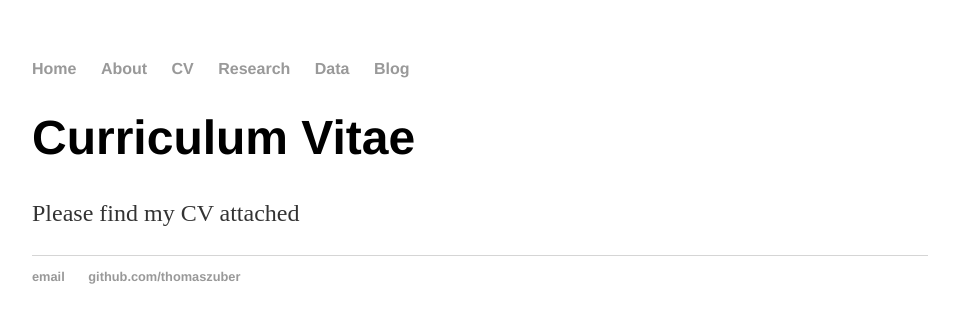
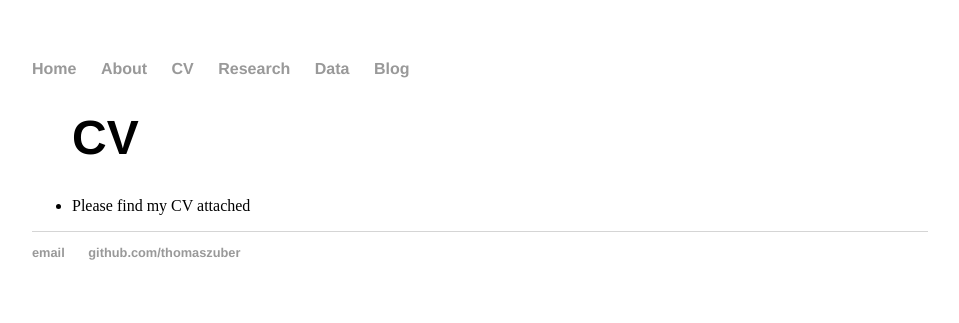
Before and after one commit to thomaszuber/thomaszuber.github.io, a Jekyll site: the page built from cv/index.html, in a window 1280 px wide. Shown: the top 323 px of the page, without its empty margins (160-1119 px from the left). Built offline with Jekyll 4.4.1, drawn with Linux system fonts in a browser that asks for light colours.

Commit message:
Update index.html

```diff
--- a/cv/index.html
+++ b/cv/index.html
@@ -2,7 +2,7 @@
 layout: default
 title: CV
 ---
-<div class="blurb">
-	<h1>Curriculum Vitae</h1>
-	<p>Please find my CV attached</a></p>
-</div><!-- /.blurb -->
+<ul>
+	<h1>{{ page.title }}</h1>
+	<li>Please find my CV attached</a></li>
+</ul>
```
